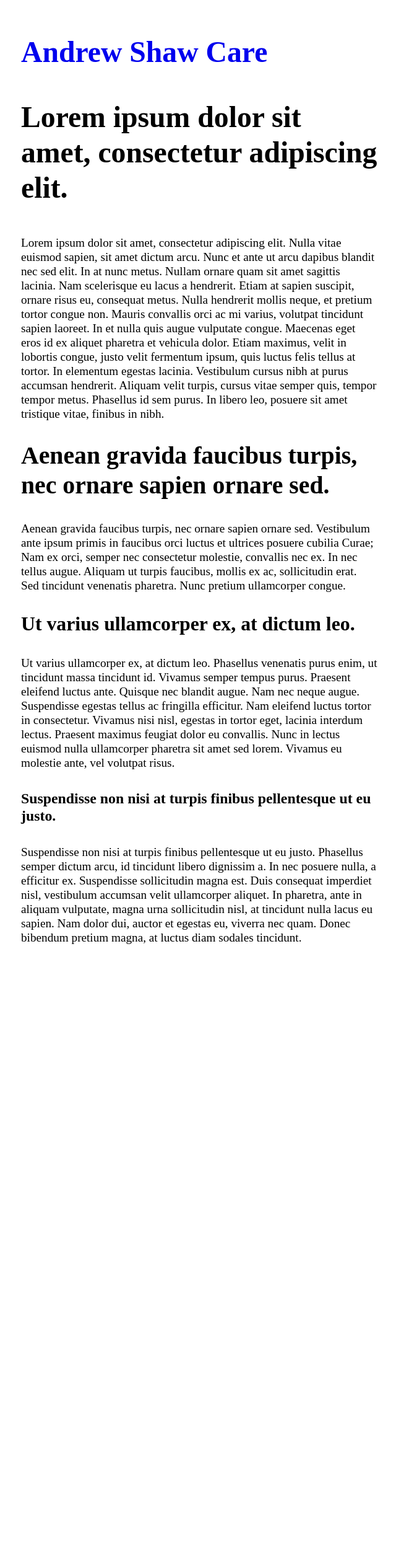
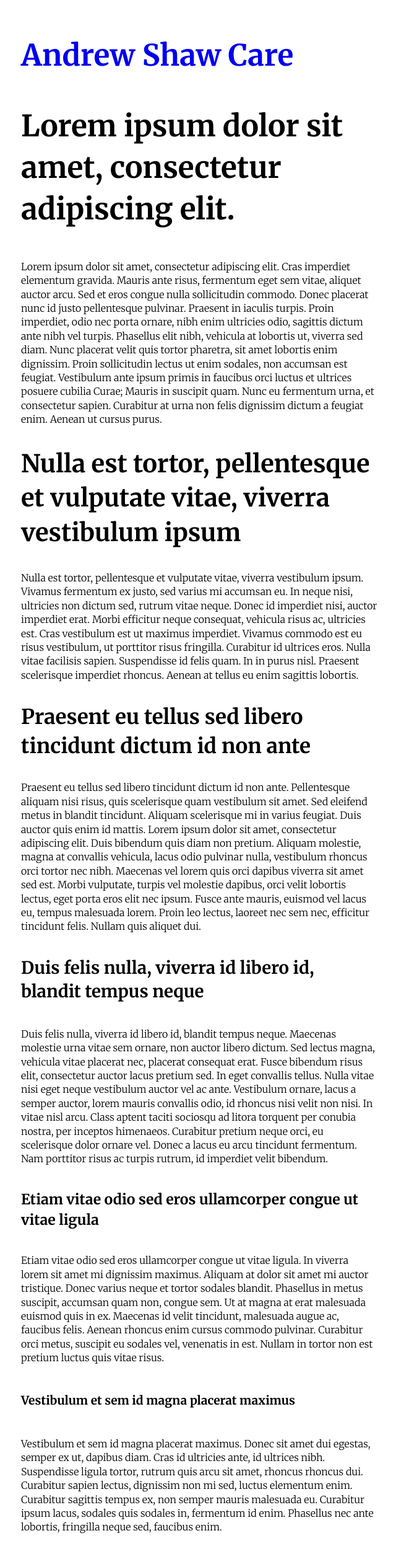
Before and after one commit to andrewshawcare/andrewshawcare.github.io, a Jekyll site: the page built from _posts/2018-02-09-lorem-ipsum.md, in a window 1280 px wide. Shown: the whole page at 62% size, without its empty margins (318-958 px from the left). Built offline with Jekyll 4.4.1, drawn with Linux system fonts in a browser that asks for light colours; before the commit the page ends 1559 px from its top, so only the background shows below that.

Commit message:
Add Merriweather font

```diff
--- a/_includes/head.html
+++ b/_includes/head.html
@@ -1,4 +1,5 @@
 <base href="{{site.baseurl}}">
 <meta name="viewport" content="width=device-width, initial-scale=1" />
 <title>{{ include.title }}</title>
+<link href="https://fonts.googleapis.com/css?family=Merriweather:300,300i,700" rel="stylesheet">
 <link rel="stylesheet" href="/assets/default.css" />
--- a/_includes/navigation_projects.html
+++ b/_includes/navigation_projects.html
@@ -2,7 +2,7 @@
   <dl>
     {% for project in include.projects %}
       <dt><a href="{{ project.html_url }}" target="_blank">{{ project.name }}</a></dt>
-      <dd>{{ project.description }}</dd>
+      <dd><p>{{ project.description }}</p></dd>
     {% endfor %}
   </dl>
 </nav>
--- a/_posts/2018-02-09-lorem-ipsum.md
+++ b/_posts/2018-02-09-lorem-ipsum.md
@@ -2,16 +2,24 @@
 title: Lorem ipsum dolor sit amet, consectetur adipiscing elit.
 ---
 
-Lorem ipsum dolor sit amet, consectetur adipiscing elit. Nulla vitae euismod sapien, sit amet dictum arcu. Nunc et ante ut arcu dapibus blandit nec sed elit. In at nunc metus. Nullam ornare quam sit amet sagittis lacinia. Nam scelerisque eu lacus a hendrerit. Etiam at sapien suscipit, ornare risus eu, consequat metus. Nulla hendrerit mollis neque, et pretium tortor congue non. Mauris convallis orci ac mi varius, volutpat tincidunt sapien laoreet. In et nulla quis augue vulputate congue. Maecenas eget eros id ex aliquet pharetra et vehicula dolor. Etiam maximus, velit in lobortis congue, justo velit fermentum ipsum, quis luctus felis tellus at tortor. In elementum egestas lacinia. Vestibulum cursus nibh at purus accumsan hendrerit. Aliquam velit turpis, cursus vitae semper quis, tempor tempor metus. Phasellus id sem purus. In libero leo, posuere sit amet tristique vitae, finibus in nibh.
+Lorem ipsum dolor sit amet, consectetur adipiscing elit. Cras imperdiet elementum gravida. Mauris ante risus, fermentum eget sem vitae, aliquet auctor arcu. Sed et eros congue nulla sollicitudin commodo. Donec placerat nunc id justo pellentesque pulvinar. Praesent in iaculis turpis. Proin imperdiet, odio nec porta ornare, nibh enim ultricies odio, sagittis dictum ante nibh vel turpis. Phasellus elit nibh, vehicula at lobortis ut, viverra sed diam. Nunc placerat velit quis tortor pharetra, sit amet lobortis enim dignissim. Proin sollicitudin lectus ut enim sodales, non accumsan est feugiat. Vestibulum ante ipsum primis in faucibus orci luctus et ultrices posuere cubilia Curae; Mauris in suscipit quam. Nunc eu fermentum urna, et consectetur sapien. Curabitur at urna non felis dignissim dictum a feugiat enim. Aenean ut cursus purus.
 
-## Aenean gravida faucibus turpis, nec ornare sapien ornare sed.
+## Nulla est tortor, pellentesque et vulputate vitae, viverra vestibulum ipsum
 
-Aenean gravida faucibus turpis, nec ornare sapien ornare sed. Vestibulum ante ipsum primis in faucibus orci luctus et ultrices posuere cubilia Curae; Nam ex orci, semper nec consectetur molestie, convallis nec ex. In nec tellus augue. Aliquam ut turpis faucibus, mollis ex ac, sollicitudin erat. Sed tincidunt venenatis pharetra. Nunc pretium ullamcorper congue.
+Nulla est tortor, pellentesque et vulputate vitae, viverra vestibulum ipsum. Vivamus fermentum ex justo, sed varius mi accumsan eu. In neque nisi, ultricies non dictum sed, rutrum vitae neque. Donec id imperdiet nisi, auctor imperdiet erat. Morbi efficitur neque consequat, vehicula risus ac, ultricies est. Cras vestibulum est ut maximus imperdiet. Vivamus commodo est eu risus vestibulum, ut porttitor risus fringilla. Curabitur id ultrices eros. Nulla vitae facilisis sapien. Suspendisse id felis quam. In in purus nisl. Praesent scelerisque imperdiet rhoncus. Aenean at tellus eu enim sagittis lobortis.
 
-### Ut varius ullamcorper ex, at dictum leo.
+### Praesent eu tellus sed libero tincidunt dictum id non ante
 
-Ut varius ullamcorper ex, at dictum leo. Phasellus venenatis purus enim, ut tincidunt massa tincidunt id. Vivamus semper tempus purus. Praesent eleifend luctus ante. Quisque nec blandit augue. Nam nec neque augue. Suspendisse egestas tellus ac fringilla efficitur. Nam eleifend luctus tortor in consectetur. Vivamus nisi nisl, egestas in tortor eget, lacinia interdum lectus. Praesent maximus feugiat dolor eu convallis. Nunc in lectus euismod nulla ullamcorper pharetra sit amet sed lorem. Vivamus eu molestie ante, vel volutpat risus.
+Praesent eu tellus sed libero tincidunt dictum id non ante. Pellentesque aliquam nisi risus, quis scelerisque quam vestibulum sit amet. Sed eleifend metus in blandit tincidunt. Aliquam scelerisque mi in varius feugiat. Duis auctor quis enim id mattis. Lorem ipsum dolor sit amet, consectetur adipiscing elit. Duis bibendum quis diam non pretium. Aliquam molestie, magna at convallis vehicula, lacus odio pulvinar nulla, vestibulum rhoncus orci tortor nec nibh. Maecenas vel lorem quis orci dapibus viverra sit amet sed est. Morbi vulputate, turpis vel molestie dapibus, orci velit lobortis lectus, eget porta eros elit nec ipsum. Fusce ante mauris, euismod vel lacus eu, tempus malesuada lorem. Proin leo lectus, laoreet nec sem nec, efficitur tincidunt felis. Nullam quis aliquet dui.
 
-#### Suspendisse non nisi at turpis finibus pellentesque ut eu justo.
+#### Duis felis nulla, viverra id libero id, blandit tempus neque
 
-Suspendisse non nisi at turpis finibus pellentesque ut eu justo. Phasellus semper dictum arcu, id tincidunt libero dignissim a. In nec posuere nulla, a efficitur ex. Suspendisse sollicitudin magna est. Duis consequat imperdiet nisl, vestibulum accumsan velit ullamcorper aliquet. In pharetra, ante in aliquam vulputate, magna urna sollicitudin nisl, at tincidunt nulla lacus eu sapien. Nam dolor dui, auctor et egestas eu, viverra nec quam. Donec bibendum pretium magna, at luctus diam sodales tincidunt.
+Duis felis nulla, viverra id libero id, blandit tempus neque. Maecenas molestie urna vitae sem ornare, non auctor libero dictum. Sed lectus magna, vehicula vitae placerat nec, placerat consequat erat. Fusce bibendum risus elit, consectetur auctor lacus pretium sed. In eget convallis tellus. Nulla vitae nisi eget neque vestibulum auctor vel ac ante. Vestibulum ornare, lacus a semper auctor, lorem mauris convallis odio, id rhoncus nisi velit non nisi. In vitae nisl arcu. Class aptent taciti sociosqu ad litora torquent per conubia nostra, per inceptos himenaeos. Curabitur pretium neque orci, eu scelerisque dolor ornare vel. Donec a lacus eu arcu tincidunt fermentum. Nam porttitor risus ac turpis rutrum, id imperdiet velit bibendum.
+
+##### Etiam vitae odio sed eros ullamcorper congue ut vitae ligula
+
+Etiam vitae odio sed eros ullamcorper congue ut vitae ligula. In viverra lorem sit amet mi dignissim maximus. Aliquam at dolor sit amet mi auctor tristique. Donec varius neque et tortor sodales blandit. Phasellus in metus suscipit, accumsan quam non, congue sem. Ut at magna at erat malesuada euismod quis in ex. Maecenas id velit tincidunt, malesuada augue ac, faucibus felis. Aenean rhoncus enim cursus commodo pulvinar. Curabitur orci metus, suscipit eu sodales vel, venenatis in est. Nullam in tortor non est pretium luctus quis vitae risus.
+
+###### Vestibulum et sem id magna placerat maximus
+
+Vestibulum et sem id magna placerat maximus. Donec sit amet dui egestas, semper ex ut, dapibus diam. Cras id ultricies ante, id ultrices nibh. Suspendisse ligula tortor, rutrum quis arcu sit amet, rhoncus rhoncus dui. Curabitur sapien lectus, dignissim non mi sed, luctus elementum enim. Curabitur sagittis tempus ex, non semper mauris malesuada eu. Curabitur ipsum lacus, sodales quis sodales in, fermentum id enim. Phasellus nec ante lobortis, fringilla neque sed, faucibus enim.
--- a/assets/default.scss
+++ b/assets/default.scss
@@ -1,15 +1,15 @@
 ---
 ---
 
-$base-font-size: 1.2rem;
-$font-size-multiplier: 0.414;
-$h1-font-size: $base-font-size * $font-size-multiplier * 6;
-$h2-font-size: $base-font-size * $font-size-multiplier * 5;
-$h3-font-size: $base-font-size * $font-size-multiplier * 4;
-$h4-font-size: $base-font-size * $font-size-multiplier * 3;
-$h5-font-size: $base-font-size * $font-size-multiplier * 2;
-$h6-font-size: $base-font-size * $font-size-multiplier * 1;
-$line-height-multiplier: 1.2;
+$line-height-multiplier: 1.4;
+$font-size-multiplier: 1.2;
+$base-font-size: 1rem;
+$h6-font-size: $base-font-size * $font-size-multiplier;
+$h5-font-size: $h6-font-size * $font-size-multiplier;
+$h4-font-size: $h5-font-size * $font-size-multiplier;
+$h3-font-size: $h4-font-size * $font-size-multiplier;
+$h2-font-size: $h3-font-size * $font-size-multiplier;
+$h1-font-size: $h2-font-size * $font-size-multiplier;
 
 @mixin line-height($font-size) {
   line-height: $font-size * $line-height-multiplier;
@@ -19,6 +19,8 @@ body {
   margin: 0 auto;
   padding: 1rem;
   max-width: 36rem;
+  font-family: 'Merriweather', serif;
+  font-weight: 300;
   font-size: $base-font-size;
   @include line-height($base-font-size)
 }
```
